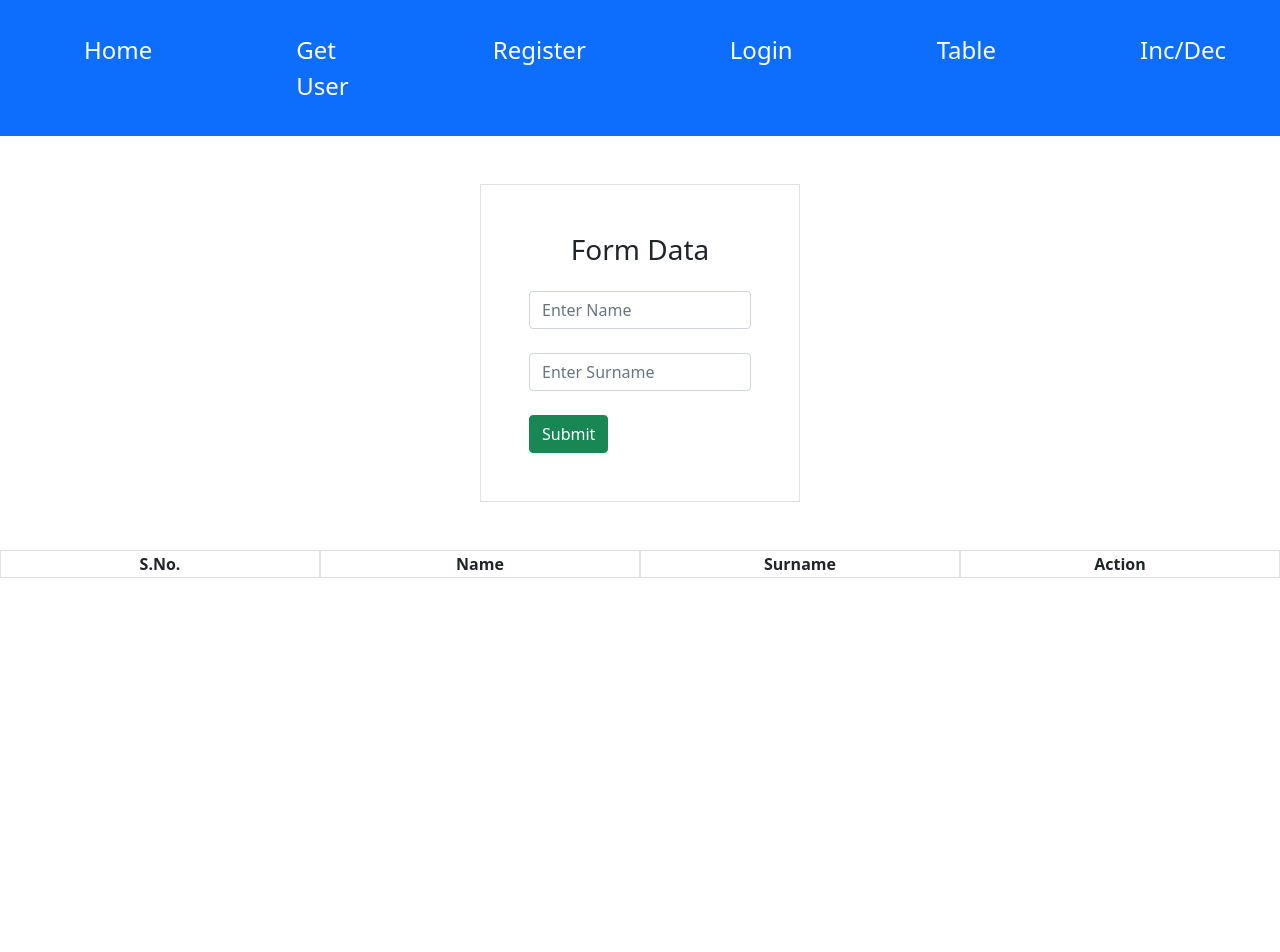
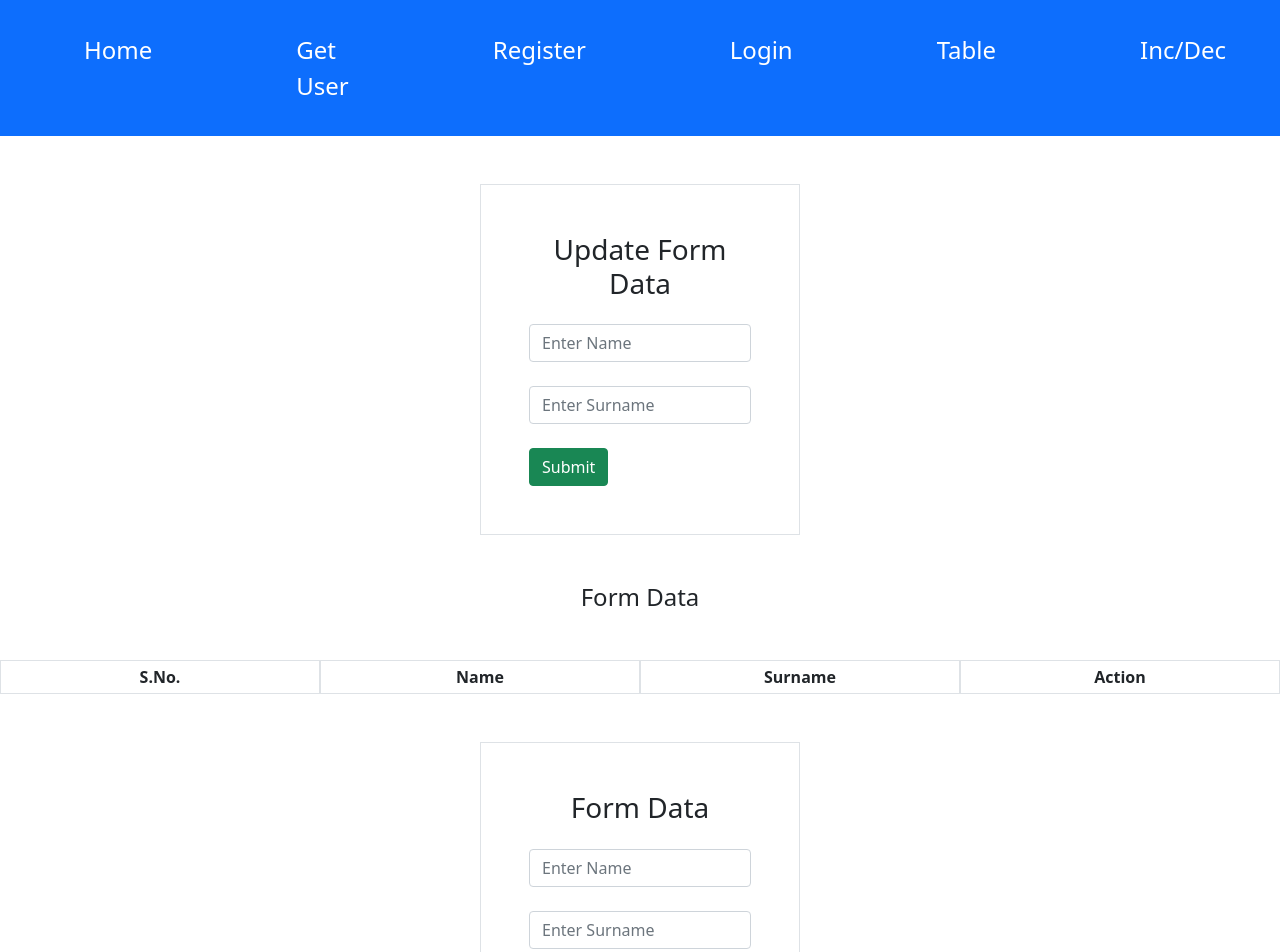
Before and after one commit to kiranrathor30697/redux-toolkit-thoughtwin-office, a React (Create React App) app: page /form in a window 1280 px wide. Shown: the top 952 px of the page. Before the commit the page ends 800 px from the top, so only its background shows below. Built offline with nearby package versions, Linux system fonts and the light colour scheme.

Commit message:
form data update

```diff
--- a/src/features/slice/formSlice.js
+++ b/src/features/slice/formSlice.js
@@ -6,10 +6,21 @@ export const formSlice = createSlice({
     reducers:{
         form_data : (state,action) => {
             state.push(action.payload)
+        },
+        delete_data : (state,action) => {
+            console.log(state)
+            state.push(action.payload)
+        },
+        updt_data : (state,action) => {
+            console.log(state)
+            state.push(action.payload)
         }
-    }
+    },
+
 })
 
 export default formSlice.reducer;
 
 export const {form_data} = formSlice.actions
+export const {delete_data} = formSlice.actions
+export const {updt_data} = formSlice.actions
--- a/src/pages/simple_crud/EditFormData.js
+++ b/src/pages/simple_crud/EditFormData.js
@@ -1,16 +1,22 @@
-import React from 'react';
+import React, { useEffect } from 'react';
+import Header from '../layouts/Header';
+import deleteBtn from './Form'
 
 export default function EditFormData() {
 
     const changeValue = () => {
 
     }
-
+    useEffect(()=>{
+      // deleteBtn()
+    },[])
     const submitBtn = () => {
 
     }
   return (
-    <div className='mx-auto w-25 mt-5 border mb-5'>
+    <>
+    <Header />
+      <div className='mx-auto w-25 mt-5 border mb-5'>
           <form className='p-5'>
               <h3 className='text-center mb-4'>Edit Form Data</h3>
               <input type='text' className="name" name='name' value='' onChange={changeValue} className='form-control' placeholder='Enter Name'/><br />
@@ -18,5 +24,7 @@ export default function EditFormData() {
               <button className='btn btn-success' onClick={submitBtn}>Submit</button>
           </form>
       </div>
+    </>
+
   );
 }
--- a/src/pages/simple_crud/Form.js
+++ b/src/pages/simple_crud/Form.js
@@ -1,16 +1,20 @@
 import React, { useState } from 'react';
 import { useDispatch, useSelector } from 'react-redux';
 import { useNavigate } from 'react-router-dom';
-import { form_data } from '../../features/slice/formSlice';
+import { delete_data, form_data, updt_data } from '../../features/slice/formSlice';
 import Header from '../layouts/Header'
 export default function Form() {
 
     const [data,setData] = useState([])
+    const [updt,setUpdt] = useState({
+        name:'',
+        sname:''
+    })
 
     const dispatch = useDispatch();
 
     const state = useSelector(state=>state)
-    // console.log(state.form)
+    console.log(state.form)
 
     const navigate = useNavigate()
 
@@ -26,46 +30,112 @@ export default function Form() {
         e.preventDefault();
         dispatch(form_data(data))
         localStorage.setItem('data',JSON.stringify(state.form))
-
+        setData({
+            ...data,
+            name:'',
+            sname:''
+        })
+        // console.log(data)
     }
 
-    const editBtn = (e) => {
+    const deleteBtn = (e,idx) => {
         e.preventDefault();
-        navigate('/edit_form_data')
-        let edit = e.target.closest('tr')
-        console.log(edit)
-        let mydata = JSON.parse(localStorage.getItem('data'))
-        setData({
-            ...data,
-            name:state.form.name,
+
+        let d = state.form
+      let value = d.filter((c,i,a)=>{
+           return (
+           a.indexOf(c) == idx
+           )
+       });
+       console.log(value)
+    }
+
+    // const deleteBtn = (e,idx) => {
+    //     // e.preventDefault();
+    //     console.log('ok')
+    //     let id = e.target.value
+    //     console.log('------id',id)
+    //     console.log('idx======',idx)
+    //     // let del = e.target.closest('tr')
+    //     // del.remove(state.form)
+    //     // data.filter((_, i) => id !== idx);
+
+    //     let myNewData = state.form.filter((_,cv)=> {
+    //         console.log(cv)
+    //         if(cv.id !== idx){
+    //             console.log(_)
+    //             console.log("ok");
+    //         }else{
+    //             console.log('not ok')
+    //         }
+    //     })
+    //     console.log(myNewData)
+
+    // }
+
+
+    const editBtn = (e,idx) => {
+        let d = state.form
+      let value = d.filter((c,i,a)=>{
+           return (
+           a.indexOf(c) == idx
+           )
+       });
+       let name = value[0].name
+       let sname = value[0].sname
+       console.log(value[0])
+       setUpdt({
+           ...updt,
+           name:name,
+           sname:sname
+       })
+       console.log(updt)
+    }
+
+    const updateValue = (e) => {
+        const {name , value} = e.target
+        setUpdt({
+            ...updt,
+            [name]:value
+        })
+    }
+
+    const updtBtn = (e) => {
+        e.preventDefault();
+        dispatch(form_data(updt))
+        setUpdt ({
+            ...updt,
+            name:'',
             sname:''
         })
     }
 
-    const deleteBtn = (e) => {
-        e.preventDefault();
-        let del = e.target.closest('tr')
-        del.remove('td')
-    }
   return (
     <>
         <Header />
-      <div className='mx-auto w-25 mt-5 border mb-5'>
+
+        {
+        //   updt.length > 0 &&
+          <div className='mx-auto w-25 mt-5 border mb-5'>
           <form className='p-5'>
-              <h3 className='text-center mb-4'>Form Data</h3>
-              <input type='text' className="name" name='name' value={data.name ?? ''} onChange={changeValue} className='form-control' placeholder='Enter Name'/><br />
-              <input type='text' className="sname" name='sname' value={data.sname ?? ''} onChange={changeValue} className='form-control' placeholder='Enter Surname' /><br />
-              <button className='btn btn-success' onClick={submitBtn}>Submit</button>
-          </form>
-      </div>
-      <div className='container-fluid d-flex justify-content-center'>
+              <h3 className='text-center mb-4'>Update Form Data</h3>
+              {/* <input type='number' className='form-control id' name="id" value={data?.id ?? ''}  onChange={changeValue} placeholder='Enter Id' /><br />  */}
+              <input type='text' className="form-control name" name='name' value={updt?.name ?? ''} onChange={updateValue } placeholder='Enter Name'/><br />
+              <input type='text' className="form-control sname" name='sname' value={updt?.sname ?? ''} onChange={updateValue} placeholder='Enter Surname' /><br />
+              <button className='btn btn-success' onClick={updtBtn}>Submit</button>
+            </form>
+        </div>
+      }
+        <h4 className='text-center mt-5'>Form Data</h4>
+
+      <div className='container-fluid d-flex justify-content-center mt-5'>
         <table className=' container-fluid'>
             <thead>
                 <tr className='row'>
-                    <th className='col-3 text-center border'>S.No.</th>
-                    <th className='col-3 text-center border'>Name</th>
-                    <th className='col-3 text-center border'>Surname</th>
-                    <th className='col-3 text-center border'>Action</th>
+                    <th className='col-3 text-center border p-1'>S.No.</th>
+                    <th className='col-3 text-center border p-1'>Name</th>
+                    <th className='col-3 text-center border p-1'>Surname</th>
+                    <th className='col-3 text-center border p-1'>Action</th>
                 </tr>
             </thead>
             <tbody>
@@ -78,8 +148,8 @@ export default function Form() {
                                     <td className='col-3 text-center border p-2' >{cv.name}</td>
                                     <td className='col-3 text-center border p-2' >{cv.sname}</td>
                                     <td className='col-3 text-center border p-2'>
-                                        <button className='btn btn-success' value={idx+1} onClick={editBtn}>Edit</button>&nbsp;
-                                        <button className='btn btn-danger' onClick={deleteBtn}>Delete</button>
+                                        <button className='btn btn-success' value={idx+1} onClick={(e)=>{editBtn(e,idx)}}>Edit</button>&nbsp;
+                                        <button className='btn btn-danger' value={idx+1} onClick={(e)=>{deleteBtn(e,idx)}}>Delete</button>
                                     </td>
                                 </tr>
                             )
@@ -88,6 +158,16 @@ export default function Form() {
             </tbody>
         </table>
       </div>
+      <div className='mx-auto w-25 mt-5 border mb-5'>
+          <form className='p-5'>
+              <h3 className='text-center mb-4'>Form Data</h3>
+              {/* <input type='number' className='form-control id' name="id" value={data?.id ?? ''}  onChange={changeValue} placeholder='Enter Id' /><br />  */}
+              <input type='text' className="form-control name" name='name' value={data?.name ?? ''} onChange={changeValue} placeholder='Enter Name'/><br />
+              <input type='text' className="form-control sname" name='sname' value={data?.sname ?? ''} onChange={changeValue} placeholder='Enter Surname' /><br />
+              <button className='btn btn-success' onClick={submitBtn}>Submit</button>
+          </form>
+      </div>
+
     </>
   );
 }
```
